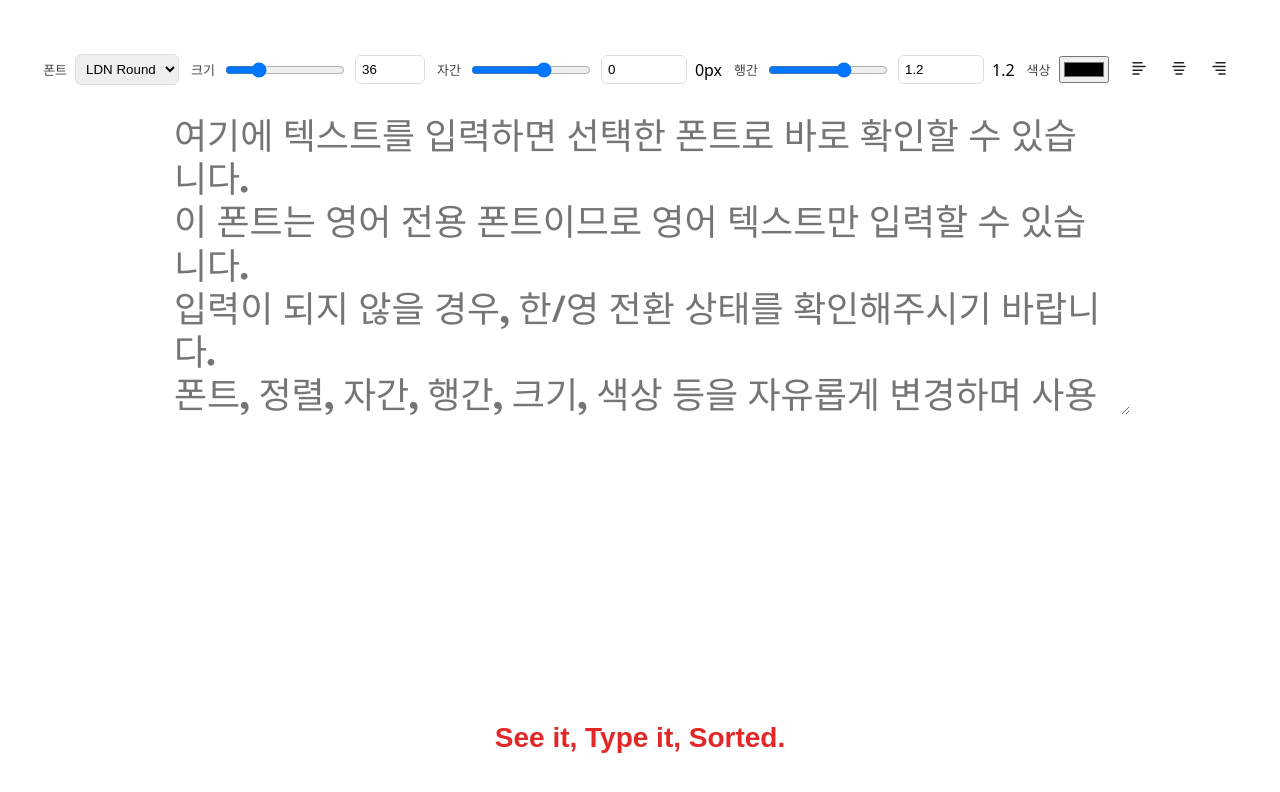
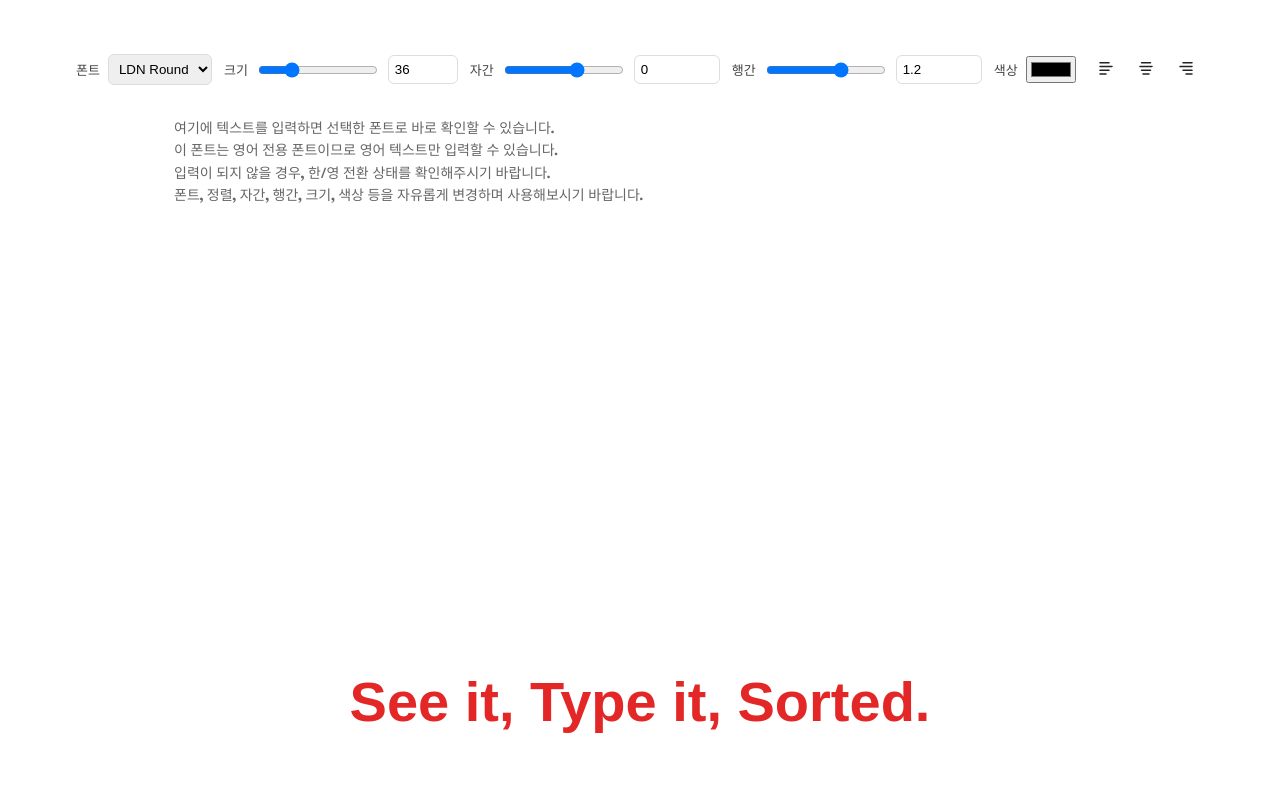
Before and after one commit to kimdongju621/See-it-Type-it-Sorted, a plain HTML site: page index.html in a window 1280 px wide. Drawn offline with Linux system fonts and the light colour scheme; a web font is replaced by a local one.

Commit message:
UI tweaks: bigger footer, textarea transparent + autosize, smaller placeholder, remove duplicate value outputs, keep numeric inputs in sync

```diff
--- a/app.js
+++ b/app.js
@@ -5,10 +5,8 @@ const els = {
   fontSizeNumber: document.getElementById('fontSizeNumber'),
   letterSpacing: document.getElementById('letterSpacing'),
   letterNumber: document.getElementById('letterNumber'),
-  letterVal: document.getElementById('letterVal'),
   lineHeight: document.getElementById('lineHeight'),
   lineNumber: document.getElementById('lineNumber'),
-  lineVal: document.getElementById('lineVal'),
   fontColor: document.getElementById('fontColor'),
   editor: document.getElementById('editor'),
   hint: document.getElementById('hint'),
@@ -25,11 +23,9 @@ function applyAll(){
   const letter = els.letterSpacing.value + 'px';
   if(els.letterNumber) els.letterNumber.value = els.letterSpacing.value;
   document.documentElement.style.setProperty('--editor-letter', letter);
-  els.letterVal.textContent = letter;
   const line = els.lineHeight.value; // unitless em-like
   document.documentElement.style.setProperty('--editor-line', line);
   if(els.lineNumber) els.lineNumber.value = els.lineHeight.value;
-  els.lineVal.textContent = line;
   document.documentElement.style.setProperty('--editor-color', els.fontColor.value);
 }
 
@@ -101,6 +97,17 @@ function resetInactivity(){
 });
 resetInactivity();
 
+// auto-resize textarea height to fit content
+function autoResize(){
+  try{
+    els.editor.style.height = 'auto';
+    els.editor.style.height = els.editor.scrollHeight + 'px';
+  }catch(e){/* ignore */}
+}
+els.editor.addEventListener('input', ()=>{ autoResize(); });
+// initialize size on load
+setTimeout(autoResize,50);
+
 let hintTimeout = null;
 function showHint(msg){
   els.hint.textContent = msg;
--- a/index.html
+++ b/index.html
@@ -28,14 +28,12 @@
         <span>자간</span>
         <input id="letterSpacing" type="range" min="-10" max="6" step="0.1" value="0">
         <input id="letterNumber" type="number" step="0.1" min="-10" max="6" value="0">
-        <output id="letterVal">0px</output>
       </label>
 
       <label class="control">
         <span>행간</span>
         <input id="lineHeight" type="range" min="-4" max="4" step="0.05" value="1.2">
         <input id="lineNumber" type="number" step="0.05" min="-4" max="4" value="1.2">
-        <output id="lineVal">1.2</output>
       </label>
 
       <label class="control">
--- a/styles.css
+++ b/styles.css
@@ -42,12 +42,13 @@ html,body{height:100%;margin:0;font-family:system-ui, -apple-system, 'Segoe UI',
 .icon-btn:hover{background:rgba(0,0,0,0.04)}
 
 .main{padding:28px;display:flex;justify-content:center}
-.editor{width:100%;max-width:var(--content-max-width);min-height:320px;padding:24px;border:none;border-radius:8px;font-size:var(--editor-size);font-family:var(--editor-font);letter-spacing:var(--editor-letter);line-height:var(--editor-line);color:var(--editor-color);resize:vertical}
+.editor{width:100%;max-width:var(--content-max-width);min-height:80px;padding:24px;border:none;background:transparent;border-radius:8px;font-size:var(--editor-size);font-family:var(--editor-font);letter-spacing:var(--editor-letter);line-height:var(--editor-line);color:var(--editor-color);resize:none;overflow:hidden}
 .editor:focus{outline:2px solid rgba(0,0,0,0.06)}
+.editor::placeholder{font-size:14px;line-height:1.6;color:#666}
 .hint{margin-top:8px;text-align:center;color:#666;font-size:13px}
 
-.site-footer{position:fixed;left:0;right:0;bottom:40px;display:flex;justify-content:center;pointer-events:none}
-.footer-inner{pointer-events:auto;padding:6px 12px;border-radius:6px;font-family:'Neue Haas Unica',sans-serif;font-weight:700;color:#e22726;font-size:28px}
+.site-footer{position:fixed;left:0;right:0;bottom:60px;display:flex;justify-content:center;pointer-events:none}
+.footer-inner{pointer-events:auto;padding:6px 12px;border-radius:6px;font-family:'Neue Haas Unica',sans-serif;font-weight:800;color:#e22726;font-size:56px}
 
 @media (max-width:720px){
   .controls{gap:8px}
```
